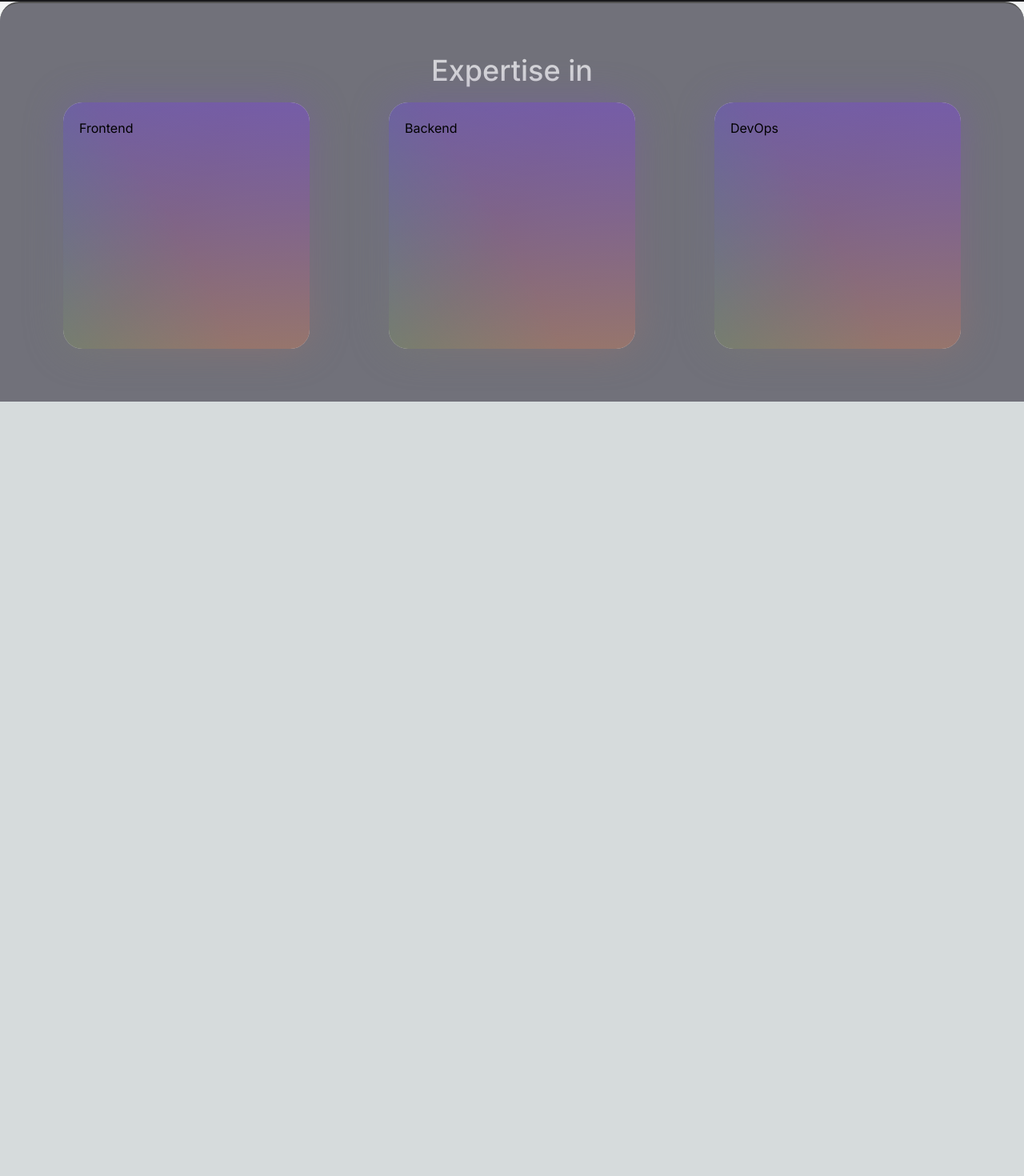
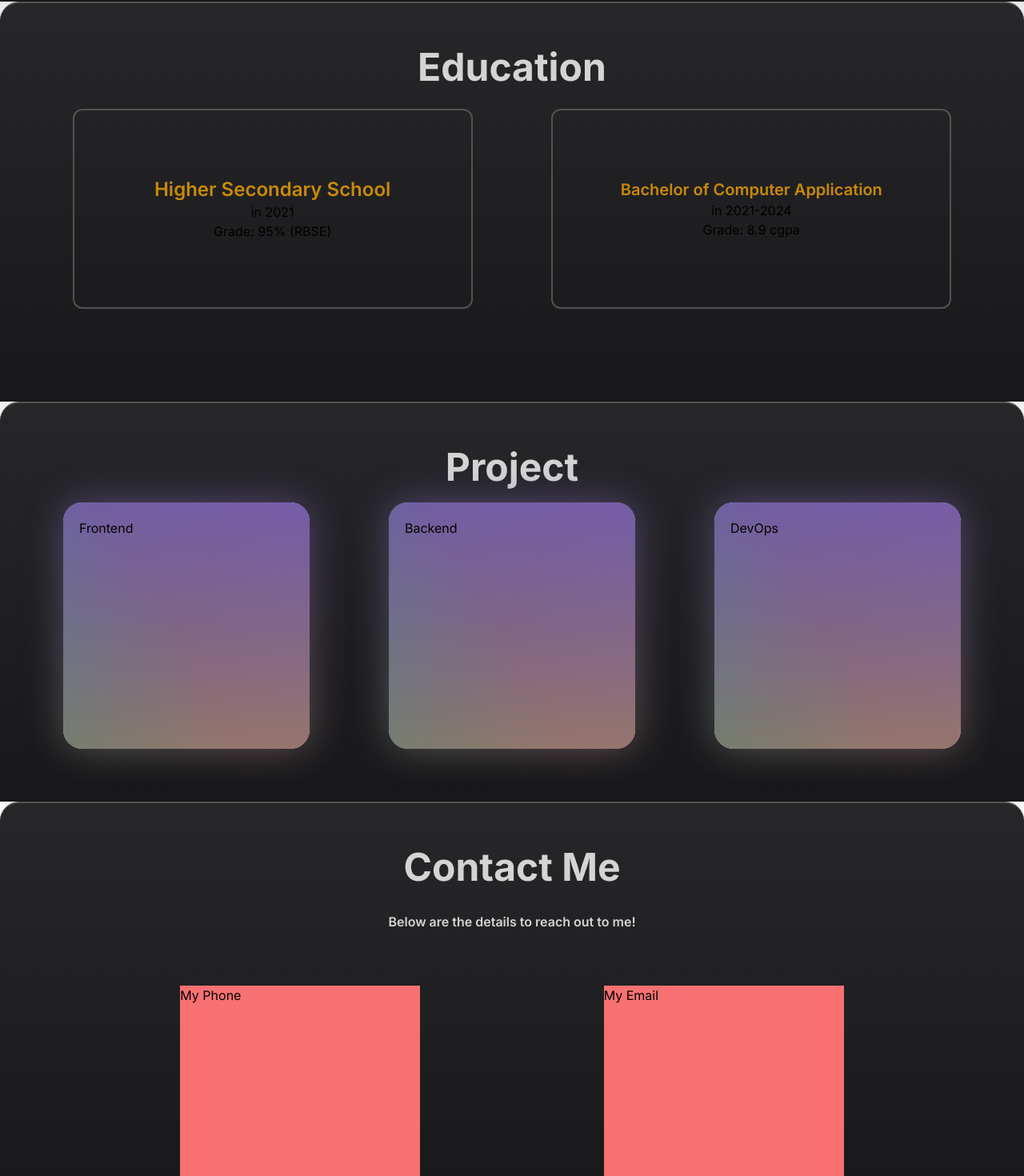
Before and after one commit to niteshsainicoder/portfolio, a Next.js app: page / in a window 1280 px wide. Shown: the part 1212-2682 px from the top of the page at 80% size. Before the commit the page ends 1714 px from the top, so only its background shows below. Built offline with nearby package versions, Linux system fonts and the light colour scheme.

Commit message:
Education And Contact Section added

```diff
--- a/src/app/page.tsx
+++ b/src/app/page.tsx
@@ -62,7 +62,7 @@ export default function Home() {
 
         </motion.div>
       </AuroraBackground >
-      <div className="h-fit w-full bg-zinc-900    max-h-fit fex flex-col justify-center border-t-2 border-neutral-600 rounded-tl-3xl rounded-tr-3xl items-center">
+      <div className="h-fit w-full  bg-gradient-to-b from-zinc-800 to-zinc-900    max-h-fit fex flex-col justify-center border-t-2 border-neutral-600 rounded-tl-3xl rounded-tr-3xl items-center">
         <p className="text-center text-5xl font-bold mt-14 text-neutral-300 antialiased " >About Me</p>
         <div className="p-11 text-wrap flex flex-col text-center gap-4 text-base">
           <p> I'm a passionate programmer with a solid foundation in <span className="font-bold text-xl bg-clip-text text-transparent bg-gradient-to-b from-green-300 to-lime-800 antialiased"> web development </span>.
@@ -76,9 +76,24 @@ export default function Home() {
           <p className="  sm:mx-24">I quickly learn new skills and apply them to solve real-world problems. I'm curious about the latest tech trends and excited to keep growing as a developer.
           </p></div>
       </div >
-      <div className="h-fit min-h-[500px]  max-h-fit bg-zinc-500 border-t-2 border-neutral-600 rounded-tl-3xl rounded-tr-3xl relative">
-        <div className="w-full text-2xl sm:text-4xl  font-medium flex justify-center antialiased text-zinc-300 ">
-          <p className=" mt-16">Expertise in</p>
+      <div className="h-fit min-h-[500px]  max-h-full bg-gradient-to-b from-zinc-800 to-zinc-900 border-t-2 border-neutral-600 flex flex-col items-center rounded-tl-3xl rounded-tr-3xl relative">
+        <p className=" text-5xl font-bold mt-14 text-neutral-300 antialiased"> Education </p>
+        <div className="w-full flex flex-col p-7 sm:flex-row gap-9 justify-evenly items-center">
+          <div className="w-full sm:w-1/2 border-2 h-[200px] sm:h-[250px] max-w-[500px] p-4  rounded-xl border-neutral-600 flex flex-col justify-center  items-center "  >
+            <p className="text-xl sm:text-2xl text-center text-yellow-600 font-semibold antialiased">Higher Secondary School</p>
+            <p className=" font-normal"> in 2021</p>
+            <p >Grade: 95% (RBSE)</p>
+          </div>
+          <div className="w-full sm:w-1/2 border-2 h-[200px] sm:h-[250px] max-w-[500px] p-4  rounded-xl border-neutral-600 flex flex-col justify-center  items-center "  >
+            <p className="text-xl text-center text-yellow-600  font-semibold antialiased">Bachelor of Computer Application</p>
+            <p className=" font-normal"> in 2021-2024</p>
+            <p >Grade: 8.9 cgpa</p>
+          </div>
+        </div>
+      </div>
+      <div className="h-fit min-h-[500px]  max-h-fit bg-gradient-to-b from-zinc-800 to-zinc-900 border-t-2 border-neutral-600 rounded-tl-3xl rounded-tr-3xl relative">
+        <div className="w-full   flex justify-center   ">
+          <p className=" text-5xl font-bold mt-14 text-neutral-300 antialiased">Project</p>
         </div>
         <div className="w-full h-full gap-5 py-5  flex justify-evenly  flex-wrap  ">
 
@@ -86,6 +101,15 @@ export default function Home() {
 
         </div>
       </div>
+      <div className="h-fit  min-h-[500px]  max-h-fit bg-gradient-to-b from-zinc-800 to-zinc-900 border-t-2 border-neutral-600 flex flex-col gap-8 items-center rounded-tl-3xl rounded-tr-3xl relative">
+        <p className=" text-5xl font-bold mt-14 text-neutral-300 antialiased"> Contact Me </p>
+        <p className="text-base font-semibold text-neutral-300 antialiased" >Below are the details to reach out to me!</p>
+        <div className="w-full h-fit max-h-fit py-9  gap-5 flex  flex-col sm:flex-row flex-wrap justify-evenly px-4 items-center">
+          <div className="w-full h-fit max-w-[400px] min-w-[250px] sm:w-[300px] sm:h-[250px] bg-red-400 "> My Phone   </div>
+          <div className="w-full h-fit max-w-[400px] min-w-[250px] sm:w-[300px] sm:h-[250px] bg-red-400 "> My Email</div>
+
+        </div>
+      </div>
 
     </>
   );
```
